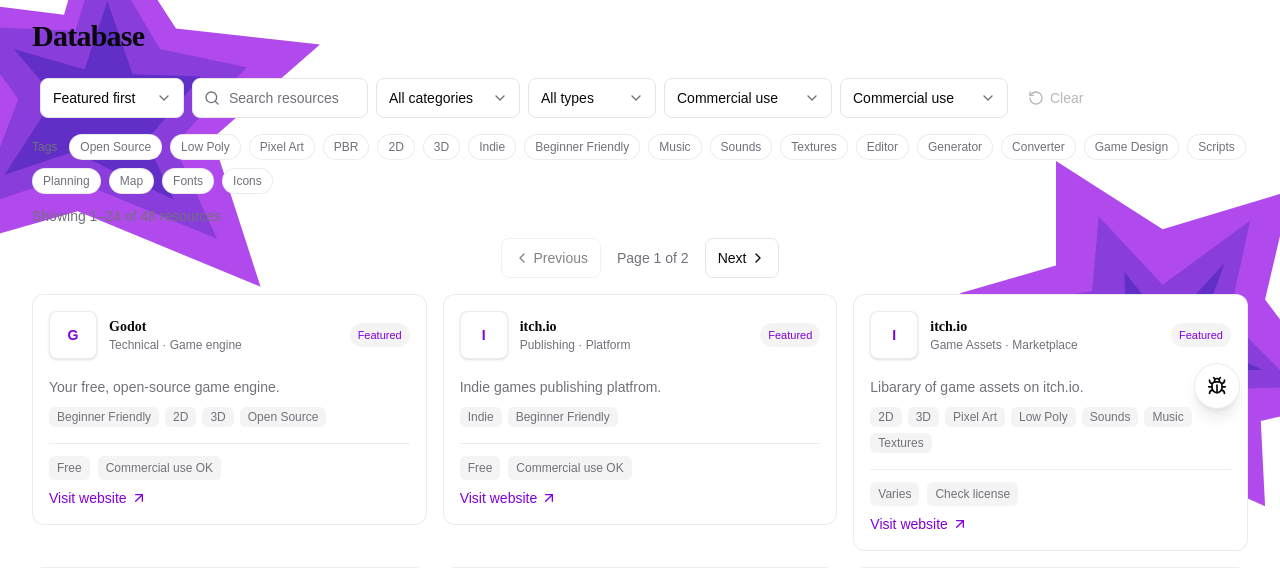
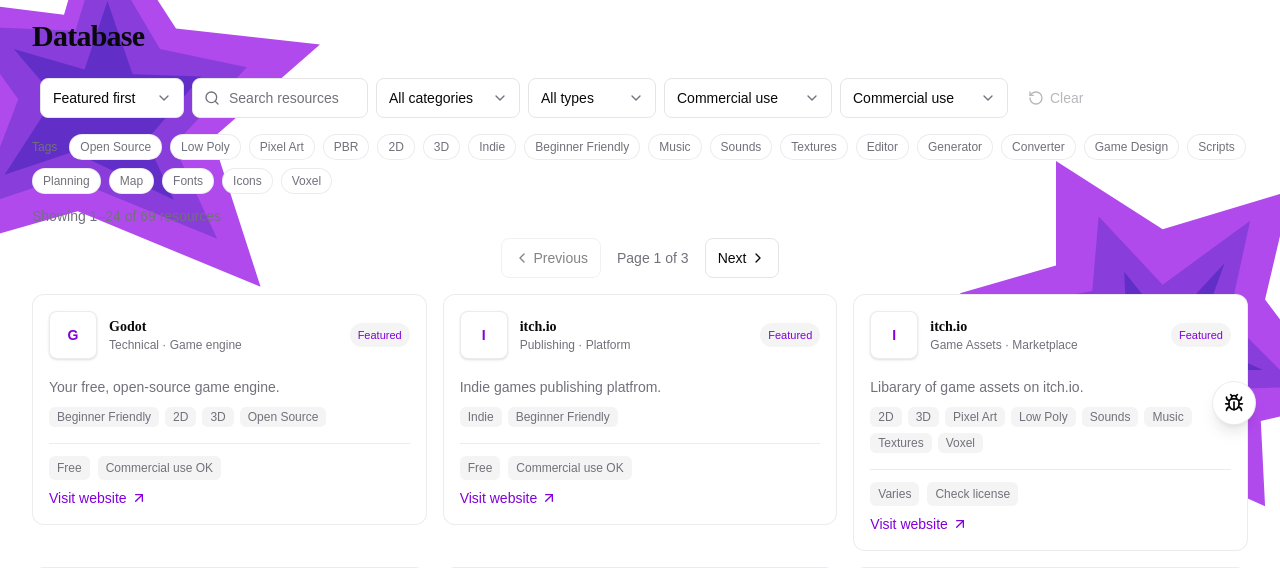
Before and after one commit to Dobya11/gamedev-db, a React (Vite) app: page / in a window 1280 px wide. Shown: the part 351-919 px from the top of the page. Built offline with nearby package versions, Linux system fonts and the light colour scheme.

Commit message:
feat: art assets

```diff
--- a/src/App.tsx
+++ b/src/App.tsx
@@ -25,6 +25,7 @@ function App() {
       <Analytics />
       <SpeedInsights />
       <Header />
+      <main className="flex flex-1 flex-col">
         <Routes>
           <Route
             path="/"
@@ -52,6 +53,7 @@ function App() {
           <Route path="about" element={<About />} />
           <Route path="*" element={<NotFound />} />
         </Routes>
+      </main>
       <Footer />
     </BrowserRouter>
   );
--- a/src/components/features/BugReport.tsx
+++ b/src/components/features/BugReport.tsx
@@ -2,19 +2,15 @@ import { Bug } from "lucide-react";
 
 function BugReport() {
   return (
-    <button
-      className="fixed bottom-10 right-10 z-50 rounded-full p-3 shadow-lg bg-card textl-foreground hover:opacity-80 transition border border-border/70"
+    <a
+      href="https://github.com/Dobya11/gamedev-db/issues/new?template=bug-report.yml"
+      target="_blank"
+      rel="noopener noreferrer"
+      className="fixed bottom-4 right-4 z-50 inline-flex size-11 items-center justify-center rounded-full border border-border/70 bg-card text-card-foreground shadow-lg transition hover:bg-muted focus-visible:outline-none focus-visible:ring-2 focus-visible:ring-primary sm:bottom-6 sm:right-6"
       aria-label="Report bug"
-      onClick={() =>
-        window.open(
-          "https://github.com/Dobya11/gamedev-db/issues/new?template=bug-report.yml",
-          "_blank",
-          "noopener,noreferrer",
-        )
-      }
     >
-      <Bug size={20} />
-    </button>
+      <Bug aria-hidden="true" size={20} />
+    </a>
   );
 }
 
--- a/src/components/features/NewItem.tsx
+++ b/src/components/features/NewItem.tsx
@@ -2,19 +2,16 @@ import { CirclePlus } from "lucide-react";
 
 function NewItem() {
   return (
-    <button
+    <a
       aria-label="Add new item"
-      className="px-2"
-      onClick={() =>
-        window.open(
-          "https://github.com/Dobya11/gamedev-db/issues/new?template=new-item.yml",
-          "_blank",
-          "noopener,noreferrer",
-        )
-      }
+      href="https://github.com/Dobya11/gamedev-db/issues/new?template=new-item.yml"
+      target="_blank"
+      rel="noopener noreferrer"
+      className="ml-1 inline-flex items-center gap-1 rounded-md px-1.5 py-0.5 font-medium text-primary underline-offset-4 hover:underline focus-visible:outline-none focus-visible:ring-2 focus-visible:ring-primary"
     >
-      <CirclePlus size={14} className="" />
-    </button>
+      <CirclePlus aria-hidden="true" size={14} />
+      <span>new item</span>
+    </a>
   );
 }
 
--- a/src/components/layout/Catalog/Catalog.tsx
+++ b/src/components/layout/Catalog/Catalog.tsx
@@ -181,7 +181,7 @@ function Catalog() {
               <img src={NoItems} alt="nothing found" className="w-32" />
               <h3 className="text-lg font-medium">No resources found</h3>
               <p className="mt-1 text-sm text-muted-foreground">
-                Try another search or clear a few filters. Or add new
+                Try another search or clear a few filters, or suggest a
                 <NewItem />
               </p>
             </div>
--- a/src/components/layout/Footer.tsx
+++ b/src/components/layout/Footer.tsx
@@ -1,15 +1,15 @@
 import { ArrowUpRight } from "lucide-react";
-function Header() {
+function Footer() {
   return (
-    <footer className="grid grid-cols-2 items-center border-t border-border bg-card px-4 py-3">
-      <p className="justify-self-left text-muted-foreground">
+    <footer className="mt-auto grid shrink-0 grid-cols-2 items-center border-t border-border bg-card px-4 py-3">
+      <p className="justify-self-start text-muted-foreground">
         Made by{" "}
         <a href="https://github.com/Dobya11" className="font-semibold">
           Dobya
         </a>
         <ArrowUpRight className="inline-block size-4" />
       </p>
-      <p className="justify-self-right text-muted-foreground flex flex-row justify-end">
+      <p className="justify-self-end text-muted-foreground flex flex-row justify-end">
         <a href="https://github.com/Dobya11/gamedev-db">
           <img
             src="https://cdn.simpleicons.org/github/dark?size=24"
@@ -28,4 +28,4 @@ function Header() {
   );
 }
 
-export default Header;
+export default Footer;
--- a/src/data/resources.json
+++ b/src/data/resources.json
@@ -17,7 +17,7 @@
     "url": "https://opengameart.org/",
     "category": "assets",
     "type": "library",
-    "tags": ["2d", "3d", "pixel-art", "sounds", "music", "textures", "fonts"],
+    "tags": ["2d", "3d", "pixel-art", "sounds", "music", "textures", "fonts","voxel"],
     "pricing": "free",
     "commercialUse": "varies"
   },
@@ -59,7 +59,7 @@
       "low-poly",
       "sounds",
       "music",
-      "textures"
+      "textures","voxel"
     ],
     "pricing": "varies",
     "commercialUse": "varies",
@@ -528,11 +528,240 @@
     "id": "game-icons-net",
     "name": "Game-icons.net",
     "url": "https://game-icons.net/",
-    "description": "Quality assets for everyone",
+    "description": "An ever growing collection of free game icons.",
     "category": "assets",
     "type": "library",
     "tags": ["2d", "open-source"],
     "pricing": "free",
     "commercialUse": "attribution"
+  },
+  {
+    "id": "dev-assets-brackeys",
+    "name": "Dev Assets by Brackeys",
+    "url": "https://devassets.com/",
+    "description": "Quality assets for everyone.",
+    "category": "assets",
+    "type": "library",
+    "tags": ["2d", "3d"],
+    "pricing": "varies",
+    "commercialUse": "yes"
+  },
+  {
+    "id": "svg-repo",
+    "name": "SVG Repo",
+    "url": "https://www.svgrepo.com/",
+    "description": "",
+    "category": "assets",
+    "type": "library",
+    "tags": ["icons"],
+    "pricing": "free",
+    "commercialUse": "varies"
+  },
+  {
+    "id": "google-material-icons",
+    "name": "Google Material Icons",
+    "url": "https://fonts.google.com/icons",
+    "description": "",
+    "category": "assets",
+    "type": "library",
+    "tags": ["icons", "open-source"],
+    "pricing": "free",
+    "commercialUse": "yes"
+  },
+  {
+    "id": "feather-icons",
+    "name": "Feather Icons",
+    "url": "https://feathericons.com/",
+    "description": "A collection of simple and consistent open-source icons.",
+    "category": "assets",
+    "type": "library",
+    "tags": ["icons", "open-source"],
+    "pricing": "free",
+    "commercialUse": "yes"
+  },
+  {
+    "id": "lucide-icons",
+    "name": "Lucide Icons",
+    "url": "https://lucide.dev/",
+    "description": "Beautiful & consistent icons made by the community.",
+    "category": "assets",
+    "type": "library",
+    "tags": ["icons", "open-source"],
+    "pricing": "free",
+    "commercialUse": "yes"
+  },
+  {
+    "id": "craftpix",
+    "name": "Craftpix",
+    "url": "https://craftpix.net",
+    "description": "Offers high-quality premium and free 2D-game assets for your project.",
+    "category": "assets",
+    "type": "author",
+    "tags": ["2d", "pixel-art", "icons"],
+    "pricing": "varies",
+    "commercialUse": "yes"
+  },
+  {
+    "id": "blockout-textures",
+    "name": "Blockout Textures",
+    "url": "https://github.com/astrochili/blockout-textures",
+    "description": "A set of free to use blockout textures to make level prototypes.",
+    "category": "assets",
+    "type": "asset",
+    "tags": ["textures", "game-design"],
+    "pricing": "free",
+    "commercialUse": "varies"
+  },
+  {
+    "id": "quaternius",
+    "name": "Quaternius",
+    "url": "https://quaternius.com/",
+    "description": "",
+    "category": "assets",
+    "type": "author",
+    "tags": ["3d", "low-poly"],
+    "pricing": "free",
+    "commercialUse": "yes"
+  },
+  {
+    "id": "syntystore",
+    "name": "Synty Store",
+    "url": "https://syntystore.com/",
+    "description": "A set of free to use blockout textures to make level prototypes.",
+    "category": "assets",
+    "type": "marketplace",
+    "tags": ["3d", "low-poly"],
+    "pricing": "varies",
+    "commercialUse": "yes"
+  },
+  {
+    "id": "the-base-mesh",
+    "name": "The Base Mesh",
+    "url": "https://www.thebasemesh.com/",
+    "description": "",
+    "category": "assets",
+    "type": "author",
+    "tags": ["3d", "low-poly"],
+    "pricing": "free",
+    "commercialUse": "yes"
+  },
+  {
+    "id": "2-minute-tabletop",
+    "name": "2 Minute Tabletop",
+    "url": "https://2minutetabletop.com/",
+    "description": "A living collection of maps, tokens, and articles hand-made by a small team of human artists.",
+    "category": "assets",
+    "type": "marketplace",
+    "tags": ["2d", "map"],
+    "pricing": "varies",
+    "commercialUse": "attribution"
+  },
+  {
+    "id": "chequered-ink",
+    "name": "Chequered Ink",
+    "url": "https://chequered.ink/",
+    "description": "",
+    "category": "assets",
+    "type": "marketplace",
+    "tags": ["2d", "pixel-art", "sounds", "fonts"],
+    "pricing": "varies",
+    "commercialUse": "yes"
+  },
+  {
+    "id": "tiny-treats",
+    "name": "Tiny Treats",
+    "url": "https://tinytreats.itch.io/",
+    "description": "A collection of cute and cozy low-poly 3D asset sets designed for game environments and props.",
+    "category": "assets",
+    "type": "author",
+    "tags": ["3d", "low-poly"],
+    "pricing": "paid",
+    "commercialUse": "varies"
+  },
+  {
+    "id": "vuvuu-inc",
+    "name": "VuVuu Inc.",
+    "url": "https://vuvuu-inc.itch.io/",
+    "description": "",
+    "category": "assets",
+    "type": "author",
+    "tags": ["3d"],
+    "pricing": "varies",
+    "commercialUse": "yes"
+  },
+  {
+    "id": "00gamedevs",
+    "name": "00GameDevs",
+    "url": "https://00gamedevs.com/en/#effects",
+    "description": "Preview effects, adjust the settings, then copy or download them for your game.",
+    "category": "tech",
+    "type": "tool",
+    "tags": ["3d", "editor", "generator"],
+    "pricing": "free",
+    "commercialUse": "varies"
+  },
+  {
+    "id": "snowhex",
+    "name": "SnowHex",
+    "url": "https://snowhex.itch.io/",
+    "description": "Freelancer Pixel Artist and available for short or long term commissions.",
+    "category": "assets",
+    "type": "author",
+    "tags": ["2d", "pixel-art"],
+    "pricing": "varies",
+    "commercialUse": "attribution"
+  },
+  {
+    "id": "r-gameassets",
+    "name": "r/gameassets",
+    "url": "https://www.reddit.com/r/gameassets/",
+    "description": "Find and share free game assets including 2D sprites, 3D models, audio, code and more!",
+    "category": "community",
+    "type": "community",
+    "tags": ["indie"],
+    "featured": true
+  },
+  {
+    "id": "lospec-palletes",
+    "name": "Lospec",
+    "url": "https://lospec.com/palette-list",
+    "description": "A database of palettes for pixel art.",
+    "category": "assets",
+    "type": "library",
+    "tags": ["2d","pixel-art"],
+    "pricing": "free",
+    "commercialUse": "yes",
+    "featured": true
+  },
+  {
+    "id": "lospec",
+    "name": "Lospec",
+    "url": "https://lospec.com",
+    "description": "A home for digitally restrictive art.",
+    "category": "community",
+    "type": "community",
+    "tags": ["2d","pixel-art"]
+  },
+  {
+    "id": "asset-forge",
+    "name": "Assert Forge",
+    "url": "http://assetforge.io/",
+    "description": "Using Asset Forge, anyone can create 3D models and 2D sprites for their games. ",
+    "category": "tech",
+    "type": "tool",
+    "tags": ["3d"],
+    "pricing": "free",
+    "commercialUse": "yes"
+  },
+  {
+    "id": "kenney-shape",
+    "name": "Kenney Shape",
+    "url": "http://kenney.itch.io/kenney-shape",
+    "description": "reate 2D pixel art using a variety of shapes, adjust the depth of individual pixels, and transform your designs into extruded 3D models in just a few clicks.",
+    "category": "tech",
+    "type": "tool",
+    "tags": ["3d", "voxel"],
+    "pricing": "free",
+    "commercialUse": "yes"
   }
 ]
--- a/src/data/tags.json
+++ b/src/data/tags.json
@@ -18,5 +18,7 @@
   { "id": "plan", "name": "Planning" },
   { "id": "map", "name": "Map" },
   { "id": "fonts", "name": "Fonts" },
-  { "id": "icons", "name": "Icons" }
+  { "id": "icons", "name": "Icons" },
+  { "id": "voxel", "name": "Voxel" }
+
 ]
```
Lines whose indentation alone changed are shown as unchanged.
